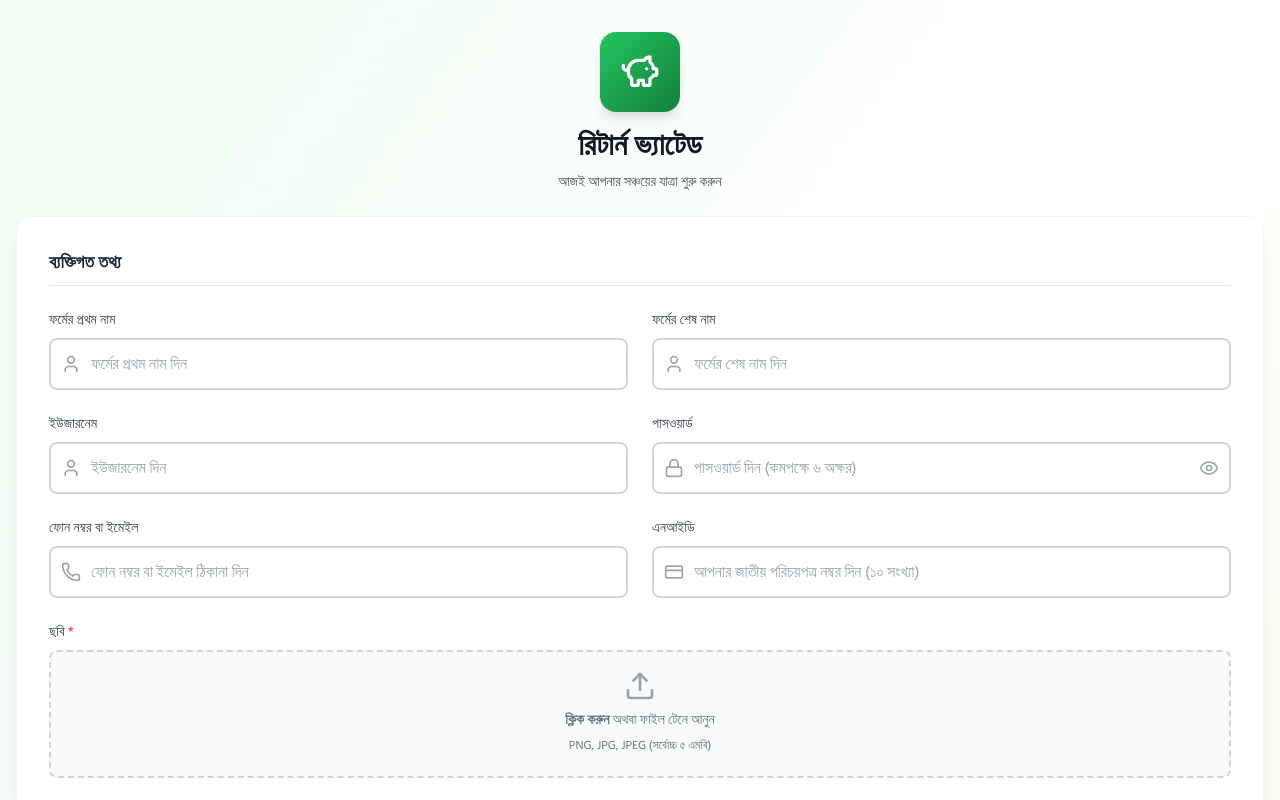
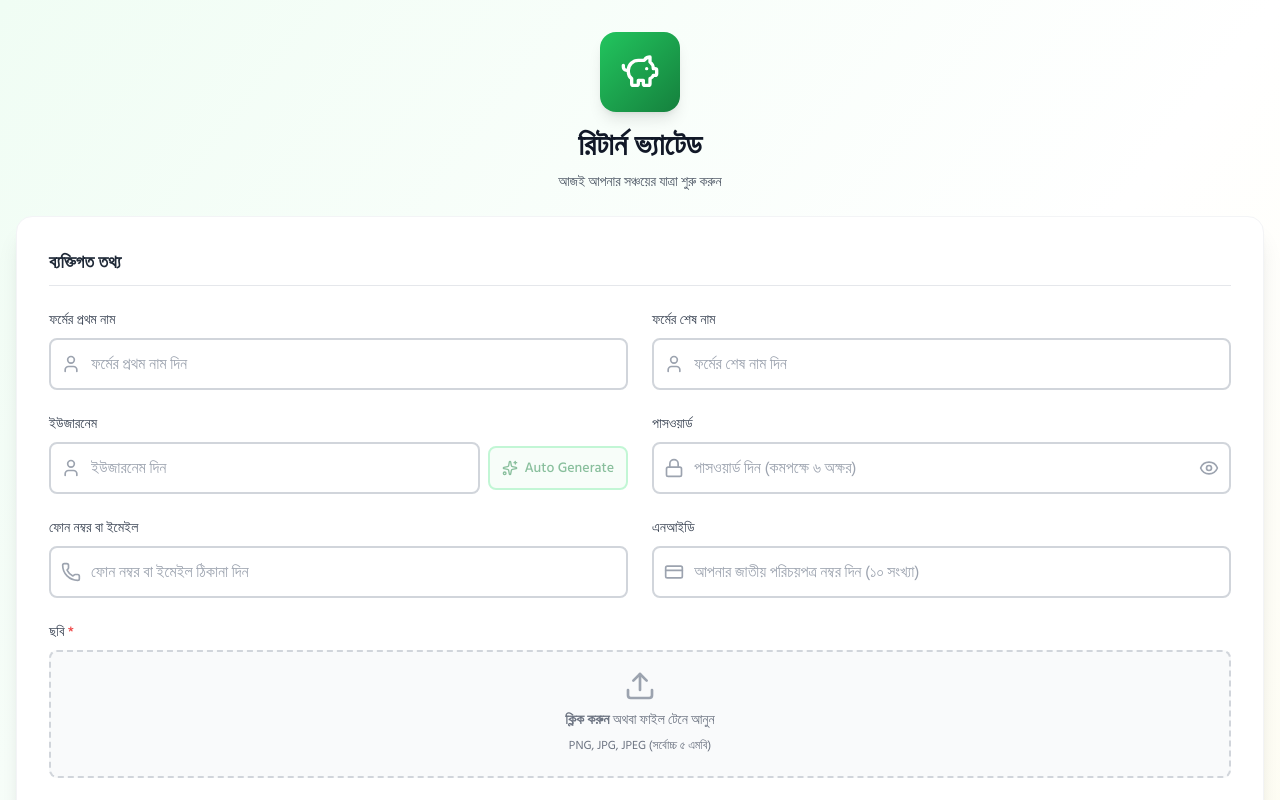
Before and after one commit to ruhulaminparvez/global-arena, a Next.js app: page /register in a window 1280 px wide. Shown: the top 800 px of the page. Built offline with nearby package versions, Linux system fonts and the light colour scheme; no server answers.

Commit message:
auto generate password for sign up

```diff
--- a/app/(application)/admin/_components/AdminHeader.tsx
+++ b/app/(application)/admin/_components/AdminHeader.tsx
@@ -3,8 +3,9 @@
 import { motion, AnimatePresence } from "framer-motion";
 import { useState } from "react";
 import { useRouter } from "next/navigation";
-import { Shield, LayoutDashboard } from "lucide-react";
+import { Shield, LayoutDashboard, User } from "lucide-react";
 import { useAuth } from "@/contexts/AuthContext";
+import { getDisplayName } from "@/helpers/format.helpers";
 
 interface AdminHeaderProps { }
 
@@ -12,6 +13,7 @@ export default function AdminHeader({ }: AdminHeaderProps = {}) {
   const { profile } = useAuth();
   const router = useRouter();
   const [isHovered, setIsHovered] = useState(false);
+  const displayName = getDisplayName(profile?.user);
 
   const handleDashboardClick = () => {
     router.push("/dashboard");
@@ -126,7 +128,7 @@ export default function AdminHeader({ }: AdminHeaderProps = {}) {
             initial={{ opacity: 0 }}
             animate={{ opacity: 1 }}
             transition={{ delay: 0.3 }}
-            className="text-2xl font-bold text-gray-900 mb-2"
+            className="text-2xl font-bold text-gray-900"
           >
             অ্যাডমিন প্যানেল
           </motion.h2>
@@ -137,9 +139,9 @@ export default function AdminHeader({ }: AdminHeaderProps = {}) {
             transition={{ delay: 0.4 }}
             className="flex items-center justify-center md:justify-start gap-2 text-gray-600 mb-4"
           >
-            <span className="text-sm font-medium">
-              {profile?.user.first_name + " " + profile?.user.last_name || profile?.user.username || "অ্যাডমিন"}
-            </span>
+            <p className="text-sm font-medium">
+              {displayName || "অ্যাডমিন"}
+            </p>
           </motion.div>
 
           {/* Admin Badge */}
--- a/app/(auth)/register/page.tsx
+++ b/app/(auth)/register/page.tsx
@@ -1,7 +1,7 @@
 "use client";
 
 import { motion } from "framer-motion";
-import { useState, useEffect } from "react";
+import { useState } from "react";
 import { useRouter } from "next/navigation";
 import { useForm } from "react-hook-form";
 import { zodResolver } from "@hookform/resolvers/zod";
@@ -14,6 +14,7 @@ import {
   Upload,
   X,
   Lock,
+  Sparkles,
 } from "lucide-react";
 import toast from "react-hot-toast";
 import { Button } from "@/components/button";
@@ -21,7 +22,6 @@ import { Input } from "@/components/input";
 import { SlideIn } from "@/components/animations";
 import { AuthHeader } from "@/components/common/AuthHeader";
 import { useAuth } from "@/contexts/AuthContext";
-import { validatePasswordMatch } from "@/helpers/auth.helpers";
 import Link from "next/link";
 import {
   registrationSchema,
@@ -64,22 +64,6 @@ export default function RegisterPage() {
   const photo = watch("photo");
   const nomineePhoto = watch("nomineePhoto");
 
-  // Auto-generate username from name
-  useEffect(() => {
-    if (usernameAutoGenerated && firstName && lastName && !username) {
-      const generatedUsername = firstName.toLowerCase() + lastName.toLowerCase()
-        .toLowerCase()
-        .replace(/\s+/g, "")
-        .replace(/[^a-z0-9@.+\-_]/g, "")
-        .substring(0, 30); // Limit length
-
-      if (generatedUsername) {
-        setValue("username", generatedUsername, { shouldValidate: false });
-      }
-    }
-  }, [firstName, lastName, usernameAutoGenerated, username, setValue]);
-
-
   const handleFileChange = async (
     e: React.ChangeEvent<HTMLInputElement>,
     fieldName: "photo" | "nomineePhoto"
@@ -93,6 +77,23 @@ export default function RegisterPage() {
 
   const removeFile = (fieldName: "photo" | "nomineePhoto") => {
     setValue(fieldName, undefined as any, { shouldValidate: true });
+  };
+
+  const handleAutoGenerateUsername = () => {
+    const first = (firstName ?? "").trim();
+    const last = (lastName ?? "").trim();
+    if (!first && !last) return;
+    const base = (first + last)
+      .toLowerCase()
+      .replace(/\s/g, "")
+      .replace(/[^a-z0-9]/g, "");
+    const specials = "._!@";
+    const suffix =
+      specials[Math.floor(Math.random() * specials.length)] +
+      Math.floor(10 + Math.random() * 90);
+    const generated = base ? `${base}${suffix}` : `user${suffix}`;
+    setValue("username", generated, { shouldValidate: true });
+    setUsernameAutoGenerated(true);
   };
 
   const onSubmit = async (data: RegistrationFormData) => {
@@ -162,17 +163,14 @@ export default function RegisterPage() {
                   {...register("lastName")}
                   error={errors.lastName?.message}
                 />
-                <div>
+                <div className="flex items-start gap-2">
+                  <div className="flex-1 min-w-0">
                     <Input
                       label="ইউজারনেম"
                       type="text"
                       icon={User}
                       placeholder="ইউজারনেম দিন"
-                    {...register("username", {
-                      onChange: () => {
-                        setUsernameAutoGenerated(false);
-                      },
-                    })}
+                      {...register("username")}
                       error={errors.username?.message}
                     />
                     {usernameAutoGenerated && firstName && lastName && username && (
@@ -180,6 +178,17 @@ export default function RegisterPage() {
                         স্বয়ংক্রিয়ভাবে তৈরি করা হয়েছে
                       </p>
                     )}
+                  </div>
+                  <button
+                    type="button"
+                    onClick={handleAutoGenerateUsername}
+                    disabled={!firstName?.trim() && !lastName?.trim()}
+                    title="প্রথম ও শেষ নাম থেকে ইউজারনেম তৈরি করুন"
+                    className="mt-8 h-11 px-3 rounded-lg border-2 border-primary-300 bg-primary-50 text-primary-700 hover:bg-primary-100 hover:border-primary-400 disabled:opacity-50 disabled:cursor-not-allowed transition-colors inline-flex items-center gap-1.5 text-sm font-medium shrink-0"
+                  >
+                    <Sparkles className="h-4 w-4" />
+                    Auto Generate
+                  </button>
                 </div>
 
                 <Input
```
Lines whose indentation alone changed are shown as unchanged.
